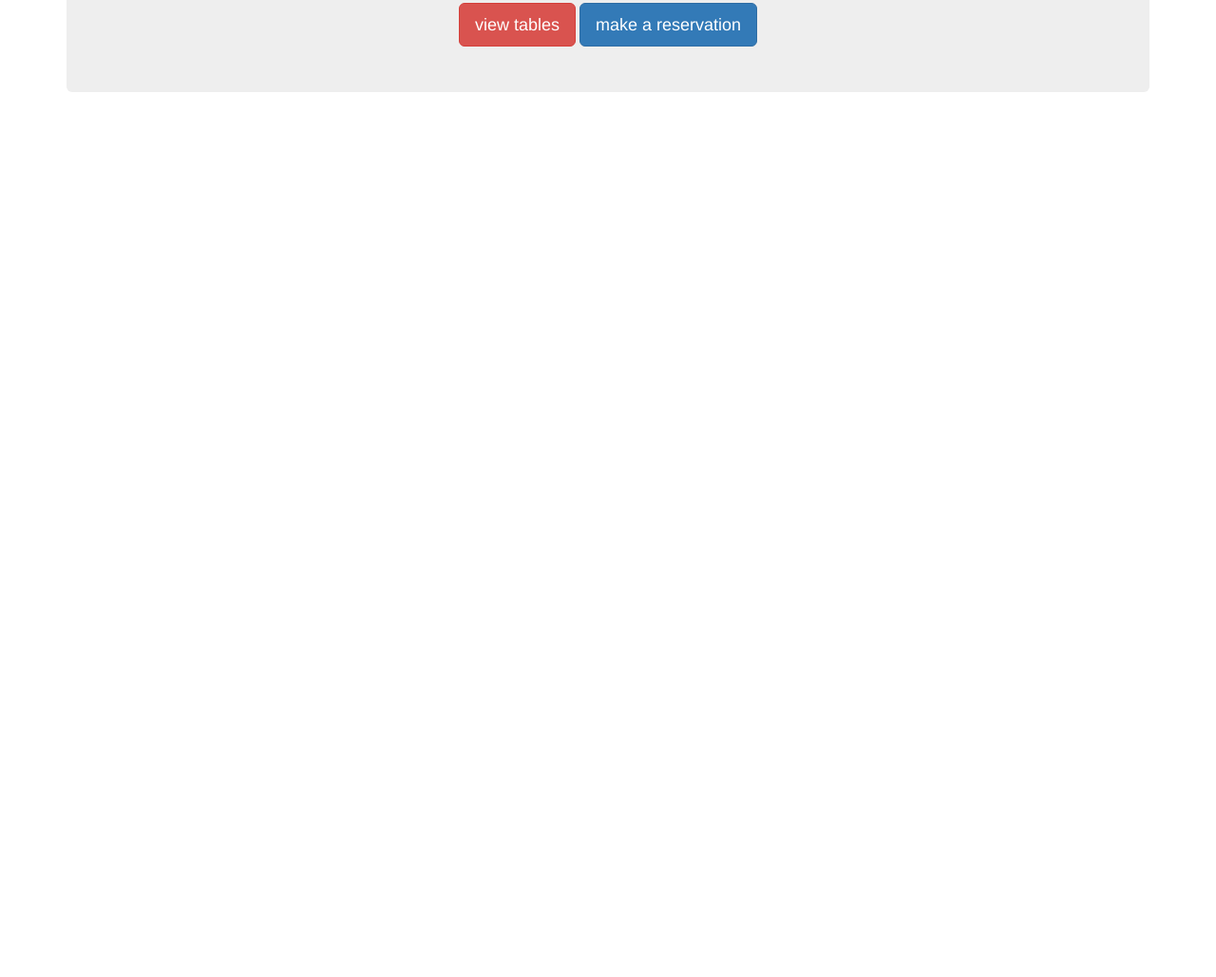
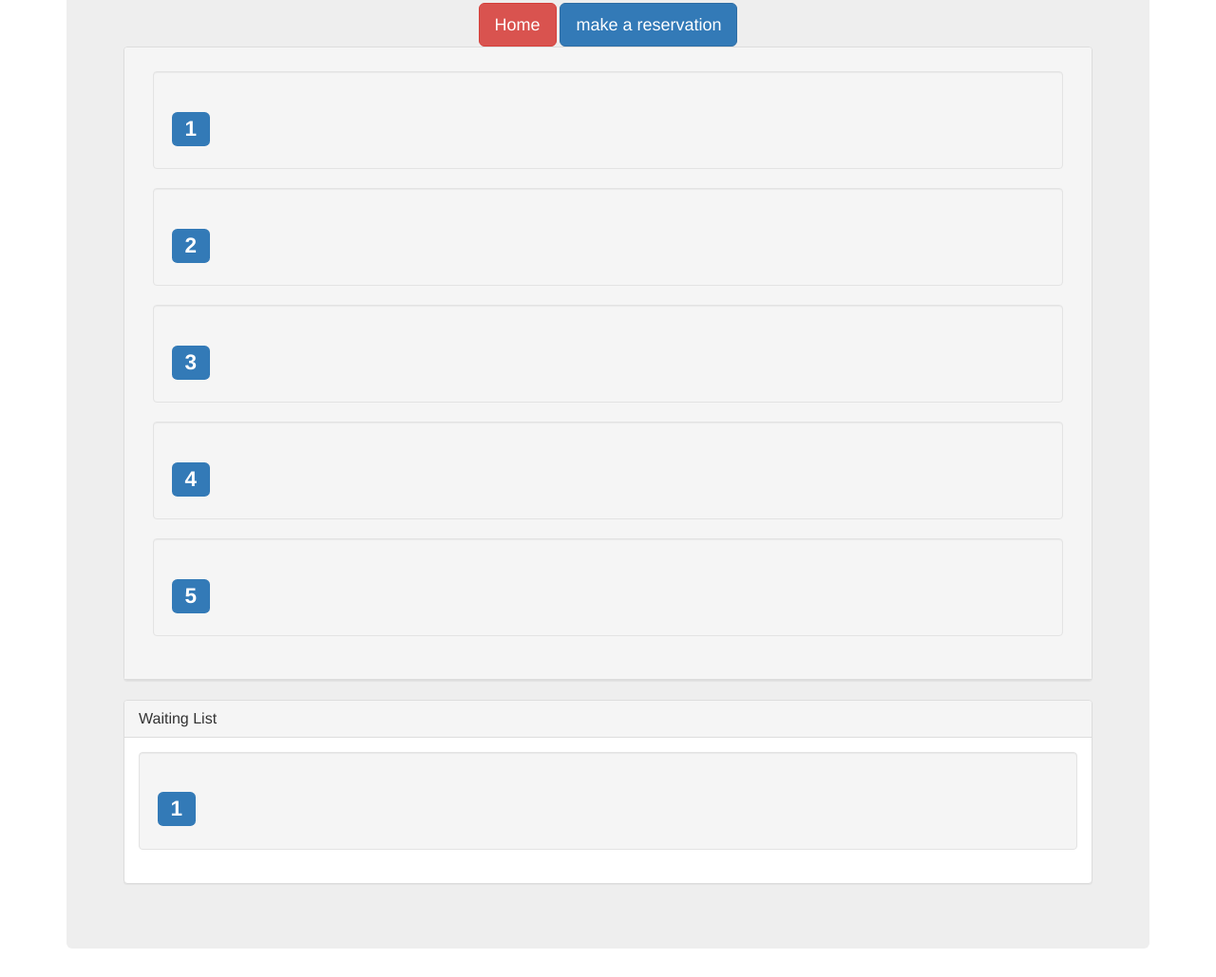
Before and after one commit to tuocha/hot-restaurant, a plain HTML site: page tables.html in a window 1280 px wide. Shown: the part 174-1203 px from the top of the page at 95% size. Before the commit the page ends 800 px from the top, so only its background shows below. Drawn offline with nearby package versions, Linux system fonts and the light colour scheme.

Commit message:
working table

```diff
--- a/tables.html
+++ b/tables.html
@@ -1,29 +1,68 @@
 <!DOCTYPE html>
 <html lang="en">
+
 <head>
     <meta charset="UTF-8">
     <meta name="viewport" content="width=device-width, initial-scale=1.0">
     <meta http-equiv="X-UA-Compatible" content="ie=edge">
-    <link rel="stylesheet" href="https://maxcdn.bootstrapcdn.com/bootstrap/3.3.6/css/bootstrap.min.css" integrity="sha384-1q8mTJOASx8j1Au+a5WDVnPi2lkFfwwEAa8hDDdjZlpLegxhjVME1fgjWPGmkzs7" crossorigin="anonymous">
+    <link rel="stylesheet" href="https://maxcdn.bootstrapcdn.com/bootstrap/3.3.6/css/bootstrap.min.css"
+        integrity="sha384-1q8mTJOASx8j1Au+a5WDVnPi2lkFfwwEAa8hDDdjZlpLegxhjVME1fgjWPGmkzs7" crossorigin="anonymous">
     <title>hot restaurant</title>
 </head>
+
 <body>
     <div class="container">
         <div class="jumbotron">
             <h1>Hot Restaurant</h1>
             <h4>Current Reservations and Wait List</h4>
             <div class="text-center">
-                <a href="/tables">
-                <button type="button" class="btn btn-lg btn-danger">
-                    view tables
-                </button></a>
-                <a href="/reserve">
+                <a href="/">
+                    <button type="button" class="btn btn-lg btn-danger">
+                        Home
+                    </button></a>
+                <a href="/reservation">
                     <button type="button" class="btn btn-lg btn-primary">
                         make a reservation
                     </button></a>
+            </div>
+            <div class="row">
+                <div class="col-lg-12">
+                    <div class="panel panel-default">
+                        <div class="panel-heading">
+                            <div class="panel-body" id="tableSection">
+                                <div class="well" id="table-well-01">
+                                    <h2><span class="label label-primary">1</span></h2>
+                                </div>
+                                <div class="well" id="table-well-02">
+                                    <h2><span class="label label-primary">2</span></h2>
+                                </div>
+                                <div class="well" id="table-well-03">
+                                    <h2><span class="label label-primary">3</span></h2>
+                                </div>
+                                <div class="well" id="table-well-04">
+                                    <h2><span class="label label-primary">4</span></h2>
+                                </div>
+                                <div class="well" id="table-well-05">
+                                    <h2><span class="label label-primary">5</span></h2>
+                                </div>
+                            </div>
+                        </div>
+                    </div>
+                    <div class="panel panel-default">
+                    <div class="panel-heading">
+                        <h4 class="panel-title">Waiting List</h4>
+                    </div>
+                    <div class="panel-body">
+                        <div class="well" id="wait-well-01">
+                                    <h2><span class="label label-primary">1</span></h2>
+                        </div>
+                    </div>
+                </div>
+                </div>
             </div>
         </div>
     </div>
 
 </body>
+
 </html>
```
